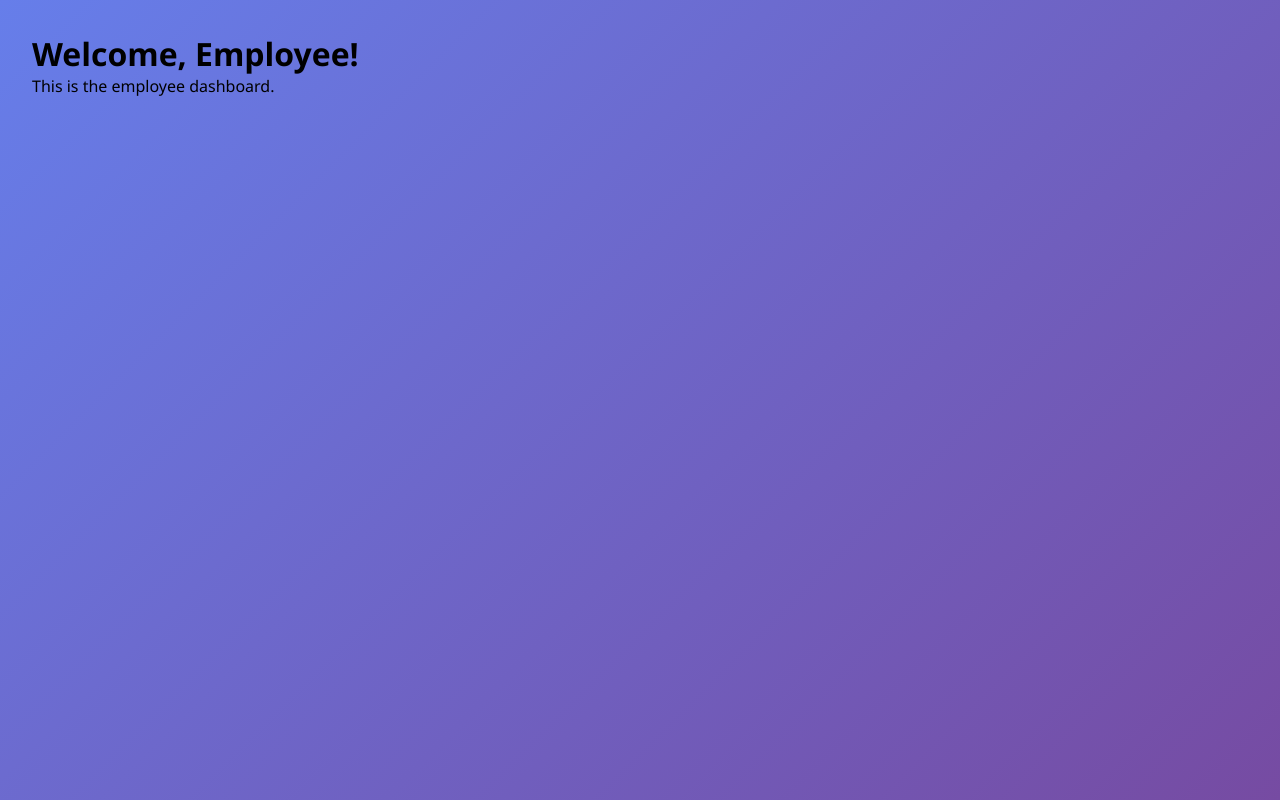
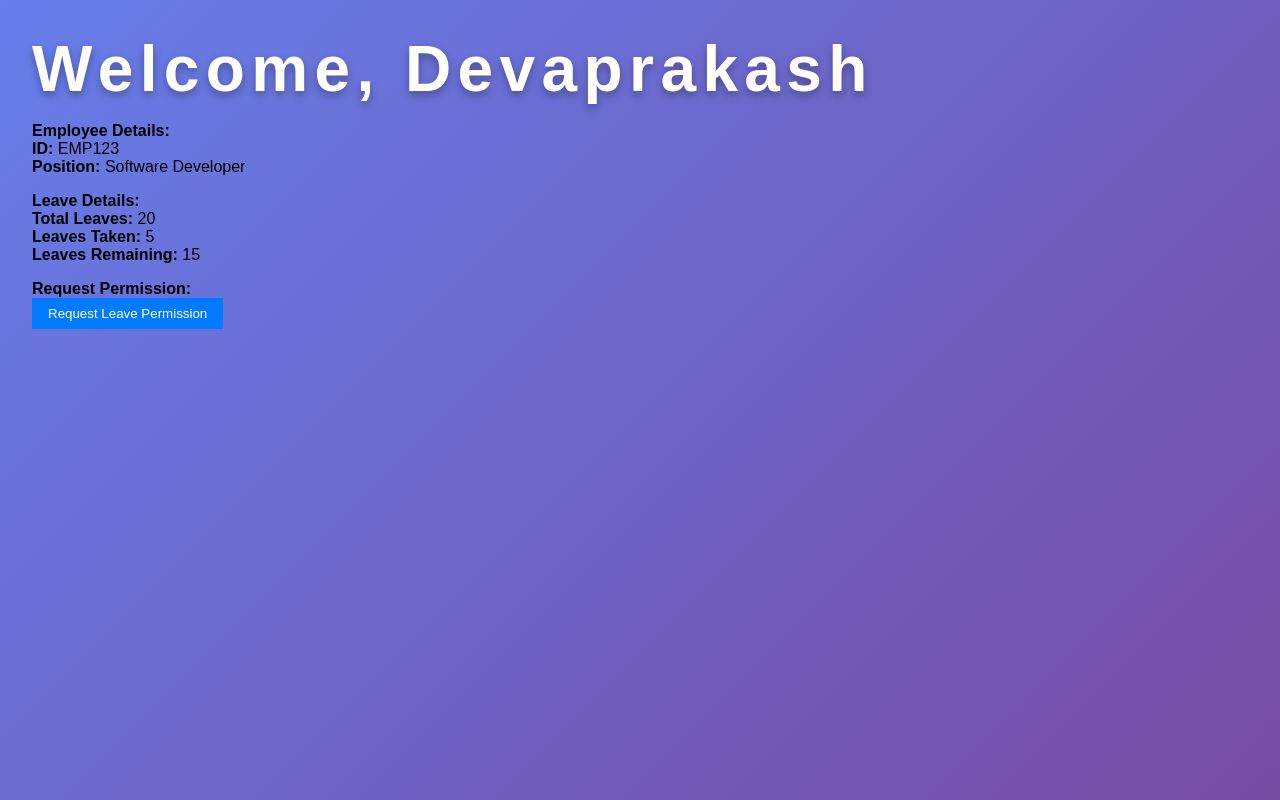
Before and after one commit to Devaprakash47/Employee-Management-System-Using-MERN-Stack, a React (Vite) app in the folder FrontEnd/: page /employeepage in a window 1280 px wide. Built offline with nearby package versions, Linux system fonts and the light colour scheme.

Commit message:
Initial Commit

```diff
--- a/FrontEnd/src/AdminSignIn.jsx
+++ b/FrontEnd/src/Admin/AdminSignIn.jsx
@@ -1,4 +1,5 @@
 import React from 'react';
+import { Link } from 'react-router-dom';
 
 function AdminSignIn({ onClose }) {
   return (
@@ -7,6 +8,10 @@ function AdminSignIn({ onClose }) {
         <h2>Admin Sign In</h2>
         <input type="text" placeholder="Username" />
         <input type="password" placeholder="Password" />
+        <div>
+          <p>Don't have an account?</p>
+          <Link to="/admin-signup">Sign Up</Link>
+        </div>
         <div>
           <button>Access</button>
           <button onClick={onClose}>Close</button>
--- /dev/null
+++ b/FrontEnd/src/Admin/AdminSignUp.jsx
@@ -0,0 +1,26 @@
+import React from 'react';
+import { Link } from 'react-router-dom';
+
+function AdminSignUp({ onClose }) {
+  return (
+    <div className="modal">
+      <div className="modal-content">
+        <h2>Admin Sign Up</h2>
+        <input type="text" placeholder="Username" />
+        <input type="email" placeholder="Email" />
+        <input type="password" placeholder="Password" />
+        <input type="password" placeholder="Confirm Password" />
+        <div>
+          <p>Already have an account?</p>
+          <Link to="/admin-signin">Sign In</Link>
+        </div>
+        <div>
+          <button>Register</button>
+          <button onClick={onClose}>Close</button>
+        </div>
+      </div>
+    </div>
+  );
+}
+
+export default AdminSignUp;
--- a/FrontEnd/src/App.jsx
+++ b/FrontEnd/src/App.jsx
@@ -1,8 +1,10 @@
 import React from 'react';
-import './App.css'
+import './App.css';
 import { BrowserRouter as Router, Routes, Route } from 'react-router-dom';
 import WelcomePage from './WelcomePage';
-import EmployeePage from './EmployeePage';
+import EmployeePage from './Employee/EmployeePage';
+import AdminSignIn from './Admin/AdminSignIn';
+import AdminSignUp from './Admin//AdminSignUp';
 
 function App() {
   return (
@@ -10,6 +12,8 @@ function App() {
       <Routes>
         <Route path="/" element={<WelcomePage />} />
         <Route path="/employeepage" element={<EmployeePage />} />
+        <Route path="/admin-signin" element={<AdminSignIn />} />
+        <Route path="/admin-signup" element={<AdminSignUp />} />
       </Routes>
     </Router>
   );
--- /dev/null
+++ b/FrontEnd/src/Employee/EmployeePage.jsx
@@ -0,0 +1,57 @@
+import React, { useState } from 'react';
+
+function EmployeePage() {
+  const [leaveRequested, setLeaveRequested] = useState(false);
+
+  // Dummy data for demonstration
+  const employee = {
+    name: "Devaprakash",
+    id: "EMP123",
+    position: "Software Developer",
+    totalLeaves: 20,
+    leavesTaken: 5
+  };
+
+  const handleLeaveRequest = () => {
+    // Here you would normally make an API call to request leave permission
+    setLeaveRequested(true);
+  };
+
+  return (
+    <div style={{ padding: '2rem', fontFamily: 'Arial, sans-serif' }}>
+      <h3 id="welcome">Welcome, {employee.name}</h3>
+
+      <div style={{ marginTop: '1rem' }}>
+        <h4>Employee Details:</h4>
+        <p><strong>ID:</strong> {employee.id}</p>
+        <p><strong>Position:</strong> {employee.position}</p>
+      </div>
+
+      <div style={{ marginTop: '1rem' }}>
+        <h4>Leave Details:</h4>
+        <p><strong>Total Leaves:</strong> {employee.totalLeaves}</p>
+        <p><strong>Leaves Taken:</strong> {employee.leavesTaken}</p>
+        <p><strong>Leaves Remaining:</strong> {employee.totalLeaves - employee.leavesTaken}</p>
+      </div>
+
+      <div style={{ marginTop: '1rem' }}>
+        <h4>Request Permission:</h4>
+        <button
+          onClick={handleLeaveRequest}
+          disabled={leaveRequested}
+          style={{
+            padding: '0.5rem 1rem',
+            backgroundColor: leaveRequested ? '#ccc' : '#007bff',
+            color: '#fff',
+            border: 'none',
+            cursor: leaveRequested ? 'default' : 'pointer'
+          }}
+        >
+          {leaveRequested ? 'Permission Requested' : 'Request Leave Permission'}
+        </button>
+      </div>
+    </div>
+  );
+}
+
+export default EmployeePage;
--- a/FrontEnd/src/EmployeePage.jsx
+++ /dev/null
@@ -1,12 +0,0 @@
-import React from 'react';
-
-function EmployeePage() {
-  return (
-    <div style={{ padding: '2rem' }}>
-      <h1>Welcome, Employee!</h1>
-      <p>This is the employee dashboard.</p>
-    </div>
-  );
-}
-
-export default EmployeePage;
--- a/FrontEnd/src/WelcomePage.jsx
+++ b/FrontEnd/src/WelcomePage.jsx
@@ -1,7 +1,6 @@
 import React, { useState } from 'react';
-import EmployeeLogin from './EmployeeLogin';
-import AdminSignIn from './AdminSignIn';
-import AdminRegister from './AdminRegister';
+import EmployeeLogin from './Employee/EmployeeLogin';
+import AdminSignIn from './Admin/AdminSignIn';
 
 function WelcomePage() {
   const [showEmployee, setShowEmployee] = useState(false);
@@ -9,8 +8,8 @@ function WelcomePage() {
   const [showAdminRegister, setShowAdminRegister] = useState(false);
 
   const handleOpenAdminRegister = () => {
-    setShowAdmin(false); // close SignIn modal
-    setShowAdminRegister(true); // open Register modal
+    setShowAdmin(false);
+    setShowAdminRegister(true);
   };
 
   return (
```
Also changed, not shown: FrontEnd/src/AdminSignUp.jsx (deleted, +0 -19 lines), FrontEnd/src/Admin/AdminDashboard.jsx (added), FrontEnd/src/Employee/EmployeeLogin.jsx (renamed from FrontEnd/src/EmployeeLogin.jsx), 1 other file (tests, documents, lock files or other folders).
